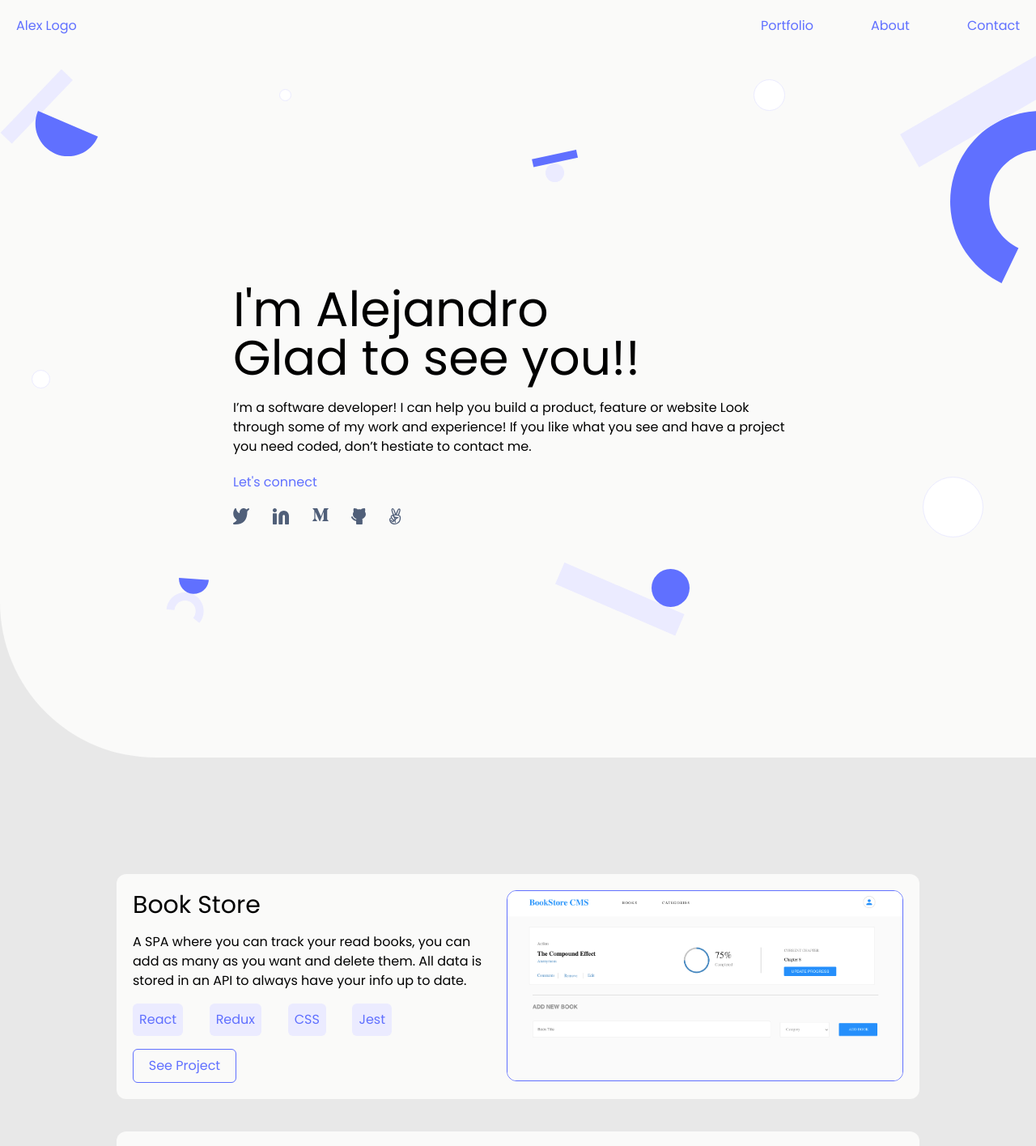
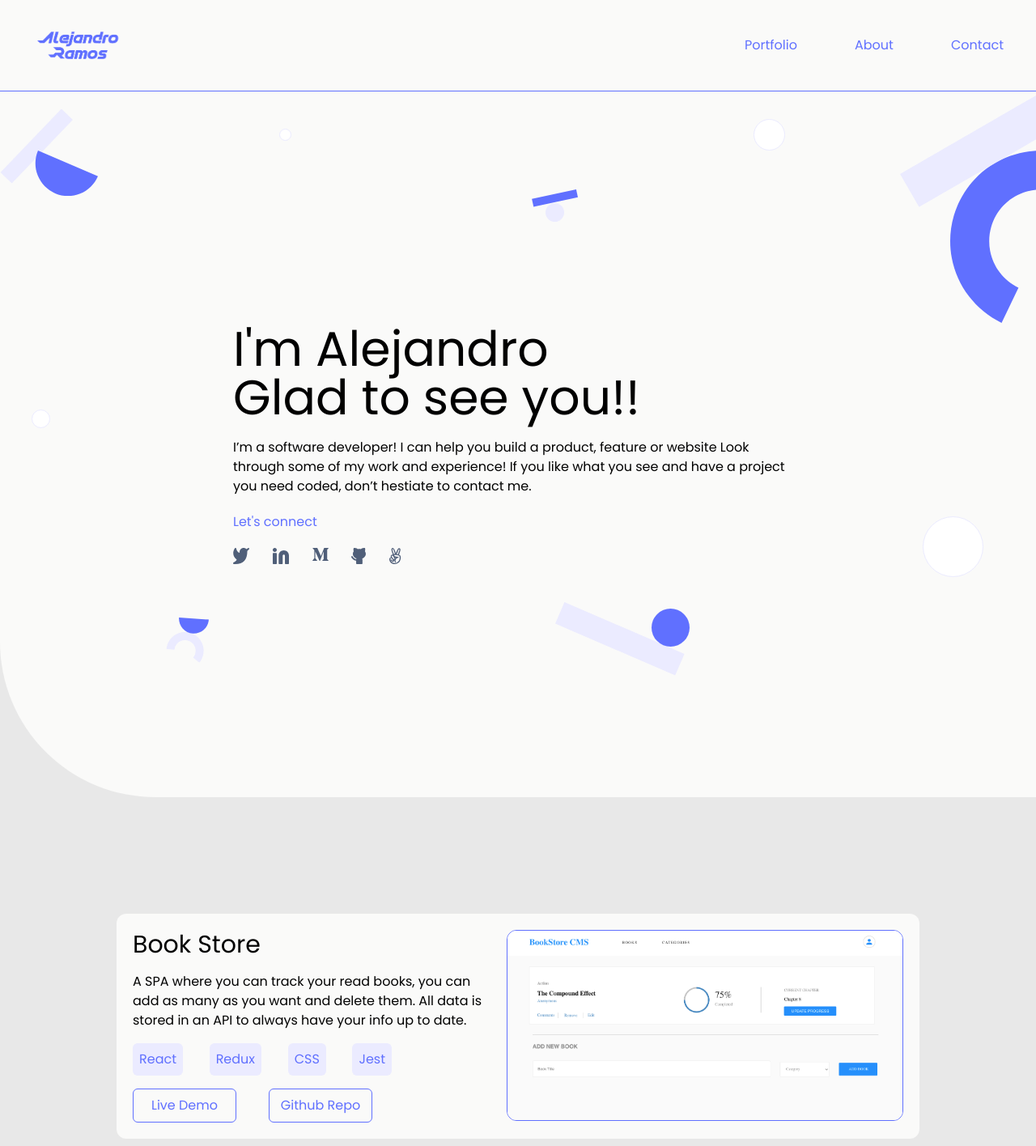
Before and after one commit to AlexRS90/react-portfolio, a React (Create React App) app: page / in a window 1280 px wide. Shown: the top 1416 px of the page at 81% size. Built offline with nearby package versions, Linux system fonts and the light colour scheme.

Commit message:
finish portfolio

```diff
--- a/src/App.js
+++ b/src/App.js
@@ -3,6 +3,7 @@ import NavBar from './components/Navbar';
 import MainView from './components/Main';
 import Projects from './components/ProjectsCards';
 import About from './components/About';
+import Footer from './components/Footer';
 
 const App = () => (
   <>
@@ -10,6 +11,7 @@ const App = () => (
     <MainView />
     <Projects />
     <About />
+    <Footer />
   </>
 );
 
--- a/src/assets/projects.json
+++ b/src/assets/projects.json
@@ -13,7 +13,7 @@
     "picture": "/assets/MedBook.png",
     "title": "MedBook",
     "description": "A single page application where you can add as many doctors as you need and once you have them, you're able to book appointments with them. All data is stored in our API, it let us add and delete info about doctors and the appointments.",
-    "tecnhologies": ["React", "Redux", "Tailwind"],
+    "tecnhologies": ["React", "Redux", "Tailwind", "API built with Rails"],
     "github": "https://github.com/codepantha/medbook",
     "live": "https://your-medbook.herokuapp.com/"
   },
--- a/src/components/About.jsx
+++ b/src/components/About.jsx
@@ -1,10 +1,9 @@
 import React from 'react';
 import SocialMedia from './SocialMedia';
 import TechStack from './TechStack';
-import Footer from './Footer';
 
 const About = () => (
-  <section className="bg-stone-50 rounded-tr-extraLarge">
+  <section className="bg-stone-50 rounded-tr-extraLarge" id="about">
     <section className="bg-stone-50 rounded-tr-extraLarge py-20 px-6 flex flex-col md:flex-row md:gap-10">
       <div className="flex flex-col gap-4 md:w-6/12">
         <p className="text-3xl">
@@ -23,18 +22,19 @@ const About = () => (
         </p>
         <p className="text-primary">Let&apos;s Connect</p>
         <SocialMedia />
-        <button
-          type="button"
-          className="border border-primary w-fit rounded-md p-2 text-center text-primary hover:bg-primary hover:text-stone-50 active:bg-focus active:border-focus"
+        <a
+          href="https://docs.google.com/document/d/1mzpKE0Hy7y8OE0BBDvKLi4kwW3NODXyykR1EUqq7JP0/edit?usp=sharing"
+          target="_blank"
+          rel="noreferrer"
+          className="border border-primary w-40 rounded-md p-2 text-center text-primary hover:bg-primary hover:text-stone-50 active:bg-focus active:border-focus"
         >
           Get my resume
-        </button>
+        </a>
       </div>
       <div className="md:w-6/12">
         <TechStack />
       </div>
     </section>
-    <Footer />
   </section>
 );
 
--- a/src/components/Footer.jsx
+++ b/src/components/Footer.jsx
@@ -1,14 +1,40 @@
 import React from 'react';
+// import SocialMedia from './SocialMedia';
 
-const Footer = () => {
-  const pumas = 'Concacaf Champion';
-  return (
+const Footer = () => (
+  <div className="bg-stone-50" id="contact">
     <footer className="bg-primary rounded-tl-extraLarge p-20">
-      <div className="bg-footer-pattern bg-no-repeat h-screen">
-        <p>{pumas}</p>
+      <div className="bg-footer-pattern bg-no-repeat">
+        <div className="flex flex-col gap-5 pb-10">
+          <p className="text-stone-50 text-4xl md:text-5xl lg:text-6xl">Contact me</p>
+          <p className="text-stone-50 md:text-lg lg:text-xl md:px-40">
+            If you have an application you are interested in developing,
+            a feature that you need built or a project that needs coding.
+            I’d love to help with it.
+          </p>
+        </div>
+        <form
+          className="flex flex-col gap-5 items-center"
+          id="contact-form"
+          name="simple-contact-form"
+          acceptCharset="utf-8"
+          action="https://formspree.io/f/moqyrpzk"
+          method="post"
+        >
+          <fieldset id="fs-frm-inputs" className="flex flex-col gap-5">
+            <input type="text" name="name" id="full-name" placeholder="Full name" required maxLength="30" className="rounded-md p-2 md:w-80 lg:w-96" />
+            <input type="email" name="email" id="email-address" placeholder="Email address" required className="rounded-md p-2" />
+            <textarea name="message" id="message" placeholder="Enter text here" required maxLength="500" rows="6" className="rounded-md p-2" />
+            <input type="hidden" name="_subject" id="email-subject" value="Contact Form Submission" />
+          </fieldset>
+          <div className="border border-second w-32 rounded-md p-2 text-center text-second hover:bg-second hover:text-primary active:bg-focus active:border-focus">
+            <input type="submit" value="Get in touch" />
+            <ul className="errors menu-hidden" />
+          </div>
+        </form>
       </div>
     </footer>
-  );
-};
+  </div>
+);
 
 export default Footer;
--- a/src/components/Main.jsx
+++ b/src/components/Main.jsx
@@ -4,6 +4,7 @@ import SocialMedia from './SocialMedia';
 const MainView = () => (
   <main
     className="bg-stone-50 rounded-bl-extraLarge h-fit"
+    id="main"
   >
     <section className="flex flex-col py-44 px-6 gap-5 bg-hero-pattern bg-no-repeat lg:p-72">
       <h1 className="text-6xl">
--- a/src/components/Navbar.jsx
+++ b/src/components/Navbar.jsx
@@ -3,9 +3,12 @@ import React, { useState } from 'react';
 const NavBar = () => {
   const [isOpen, setIsOpen] = useState(false);
   const genericHamburgerLine = 'h-1 w-6 my-1 rounded-full bg-primary transition ease transform duration-300';
+
   return (
-    <nav className="flex justify-between p-5 items-center bg-stone-50">
-      <p className="text-primary">Alex Logo</p>
+    <nav className="flex justify-between px-10 items-center bg-stone-50 sticky top-0 z-50 border-solid border-b border-primary">
+      <a href="#main">
+        <img src="/assets/alejandro_ramos.png" alt="Home" className="w-28" />
+      </a>
       <div>
         <button
           className="flex flex-col h-12 w-12 border-2 border-primary rounded justify-center items-center group lg:hidden"
@@ -28,10 +31,17 @@ const NavBar = () => {
             }`}
           />
         </button>
+        <div className={`${isOpen ? 'block' : 'hidden'}`}>
+          <ul className="text-primary">
+            <li><a href="#portfolio">Portfolio</a></li>
+            <li><a href="#about">About</a></li>
+            <li><a href="#contact">Contact</a></li>
+          </ul>
+        </div>
         <ul className="justify-between w-80 hidden text-primary lg:flex">
-          <li>Portfolio</li>
-          <li>About</li>
-          <li>Contact</li>
+          <li><a href="#portfolio">Portfolio</a></li>
+          <li><a href="#about">About</a></li>
+          <li><a href="#contact">Contact</a></li>
         </ul>
       </div>
     </nav>
--- a/src/components/ProjectsCards.jsx
+++ b/src/components/ProjectsCards.jsx
@@ -1,10 +1,9 @@
 import React from 'react';
 import projects from '../assets/projects.json';
 
-const Projects = () => {
-  console.table(projects);
-  return (
-    <section className="m-5 lg:m-36">
+const Projects = () => (
+  <>
+    <section className="m-5 lg:m-36" id="portfolio">
       <ul className="flex flex-col gap-10">
         {
           projects.map((project) => (
@@ -28,19 +27,31 @@ const Projects = () => {
                     ))
                   }
                 </ul>
-                <button
-                  type="button"
-                  className="border border-primary w-32 rounded-md p-2 text-center text-primary hover:bg-primary hover:text-stone-50 active:bg-focus active:border-focus"
-                >
-                  See Project
-                </button>
+                <div className="flex gap-2 md:gap-4 lg:gap-10">
+                  <a
+                    href={project.live}
+                    target="_blank"
+                    rel="noreferrer"
+                    className="border border-primary w-32 rounded-md p-2 text-center text-primary hover:bg-primary hover:text-stone-50 active:bg-focus active:border-focus"
+                  >
+                    Live Demo
+                  </a>
+                  <a
+                    href={project.github}
+                    target="_blank"
+                    rel="noreferrer"
+                    className="border border-primary w-32 rounded-md p-2 text-center text-primary hover:bg-primary hover:text-stone-50 active:bg-focus active:border-focus"
+                  >
+                    Github Repo
+                  </a>
+                </div>
               </div>
             </li>
           ))
         }
       </ul>
     </section>
-  );
-};
+  </>
+);
 
 export default Projects;
--- a/src/components/TechStack.jsx
+++ b/src/components/TechStack.jsx
@@ -6,7 +6,7 @@ const TechStack = () => {
   const [isOpenSkills, setIsOpenSkills] = useState(false);
   const languages = ['JavaScript', 'Ruby', 'HTML/CSS', 'PostgreSQL'];
   const frameworks = ['React', 'Ruby on Rails', 'Tailwind', 'Bootstrap', 'RSpec', 'CapyBara'];
-  const skills = ['Git/GitHub', 'Terminal', 'Mobile First', 'OOP', 'TDD'];
+  const skills = ['Git/GitHub', 'Terminal', 'Mobile First', 'OOP', 'TDD', 'Scrum'];
   return (
     <div>
       <button
```
Also changed, not shown: public/assets/alejandro_ramos.png (added).
